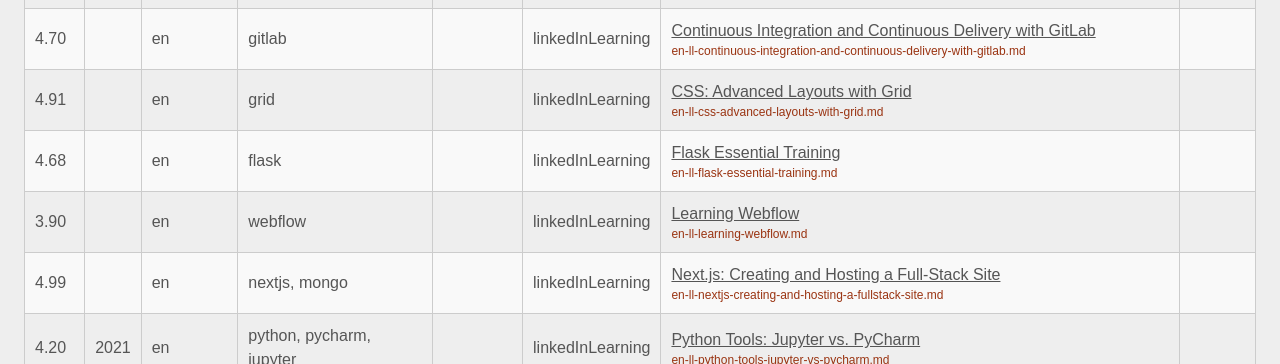
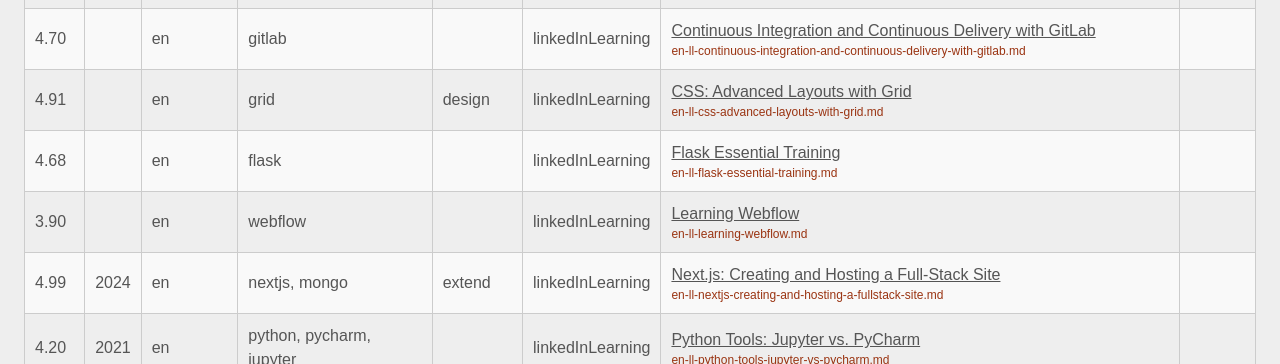
Before and after one commit to edwardtanguay/techlanglearn, a SvelteKit app: page /tutorials in a window 1280 px wide. Shown: the part 364-728 px from the top of the page. Built offline with nearby package versions, Linux system fonts and the light colour scheme.

Commit message:
category working idCode

```diff
--- a/src/config.ts
+++ b/src/config.ts
@@ -1,15 +1,36 @@
-import type { Category } from "./types";
+import type { Category } from './types';
 
 export const categories = (): Category[] => {
 	return [
-		{ idCode: 'current', topics: ['react', 'go'], description: '' },
+		{
+			idCode: 'current',
+			topics: ['react', 'go'],
+			description: 'technology needed for current job'
+		},
 		{
 			idCode: 'retro',
 			topics: ['vba', 'php', 'perl', 'java', 'googleSheets', 'regex'],
-			description: ''
+			description: 'technology that reminds me of developing back in the day'
 		},
-		{ idCode: 'fringe', topics: [], description: '' },
-		{ idCode: 'extend', topics: [], description: '' },
-		{ idCode: 'linux', topics: ['sed', 'awk'], description: '' }
+		{
+			idCode: 'fringe',
+			topics: [],
+			description: "interesting technology that probably won't be needed for a job"
+		},
+		{
+			idCode: 'design',
+			topics: ['grid'],
+			description: 'technology needed for web design'
+		},
+		{
+			idCode: 'extend',
+			topics: ['nextjs'],
+			description: 'technology that might be needed for future jobs'
+		},
+		{
+			idCode: 'linux',
+			topics: ['sed', 'awk'],
+			description: 'technology that makes you a Linux expert'
+		}
 	];
-}
+};
--- a/src/data/tutorials.json
+++ b/src/data/tutorials.json
@@ -94,7 +94,7 @@
 		"topics": "nextjs, mongo",
 		"language": "en",
 		"duration": "03:54:00",
-		"year": "",
+		"year": "2024",
 		"rank": "4.99",
 		"url": "https://www.linkedin.com/learning/next-js-creating-and-hosting-a-full-stack-site/create-a-full-stack-site-with-next-js",
 		"title": "Next.js: Creating and Hosting a Full-Stack Site",
@@ -133,7 +133,7 @@
 		"topics": "go, graphql, nextjs, gin",
 		"language": "en",
 		"duration": "02:30:00",
-		"year": "",
+		"year": "2020",
 		"rank": "4.98",
 		"url": "https://www.youtube.com/watch?v=wfBeEn8d-8A\u0026list=PL3eAkoh7fypqxiqDq9OQGm3aJO7dZjSBI",
 		"title": "Build GraphQL Server with Go",
--- a/src/routes/tutorials/+page.svelte
+++ b/src/routes/tutorials/+page.svelte
@@ -39,7 +39,7 @@
 						<td>{tutorial.year === 0 ? '' : tutorial.year}</td>
 						<td>{tutorial.language}</td>
 						<td>{tutorial.topics}</td>
-						<td>{tutorial.category !== null ? tutorial.category.idCode : ''}</td>
+						<td title={tutorial.category?.description}>{tutorial.category !== null ? tutorial.category.idCode : ''}</td>
 						<td>{tutorial.platform}</td>
 						<td>
 							<p><a class="underline" target="_blank" href={tutorial.url}>{tutorial.title}</a></p>
```
Also changed, not shown: static/data/en-ll-nextjs-creating-and-hosting-a-fullstack-site.md (+1 -0 lines), static/data/en-yt-build-graphql-server-with-go.md (+1 -0 lines).
